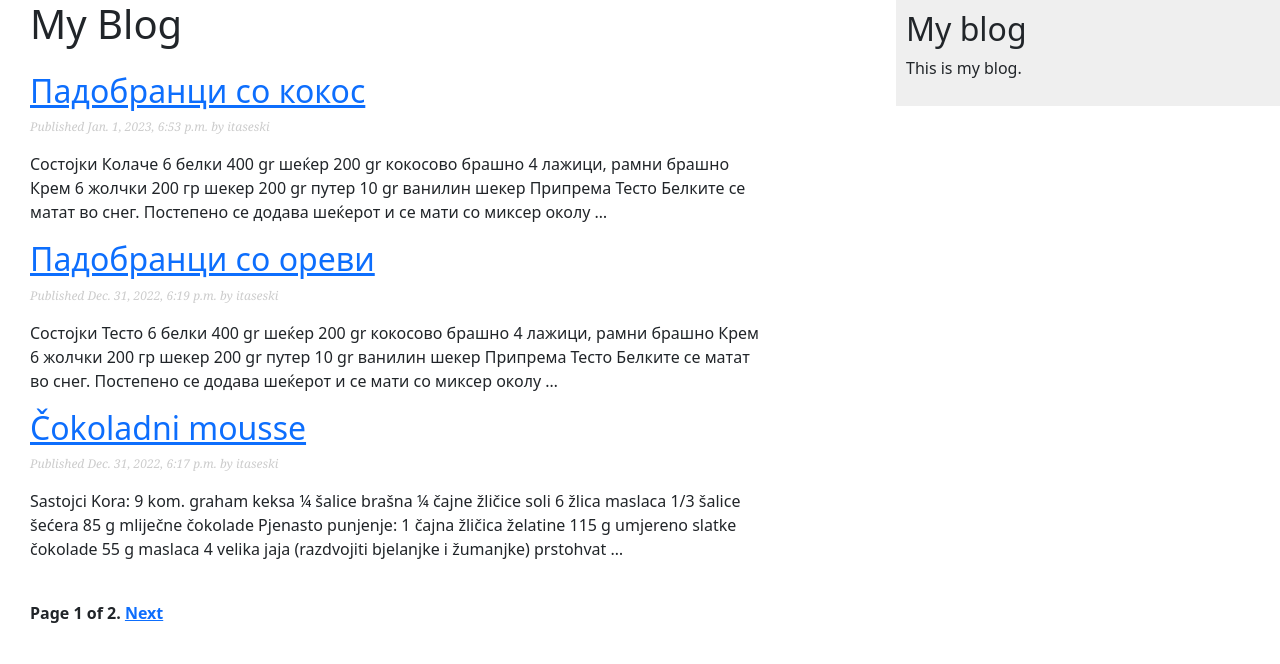
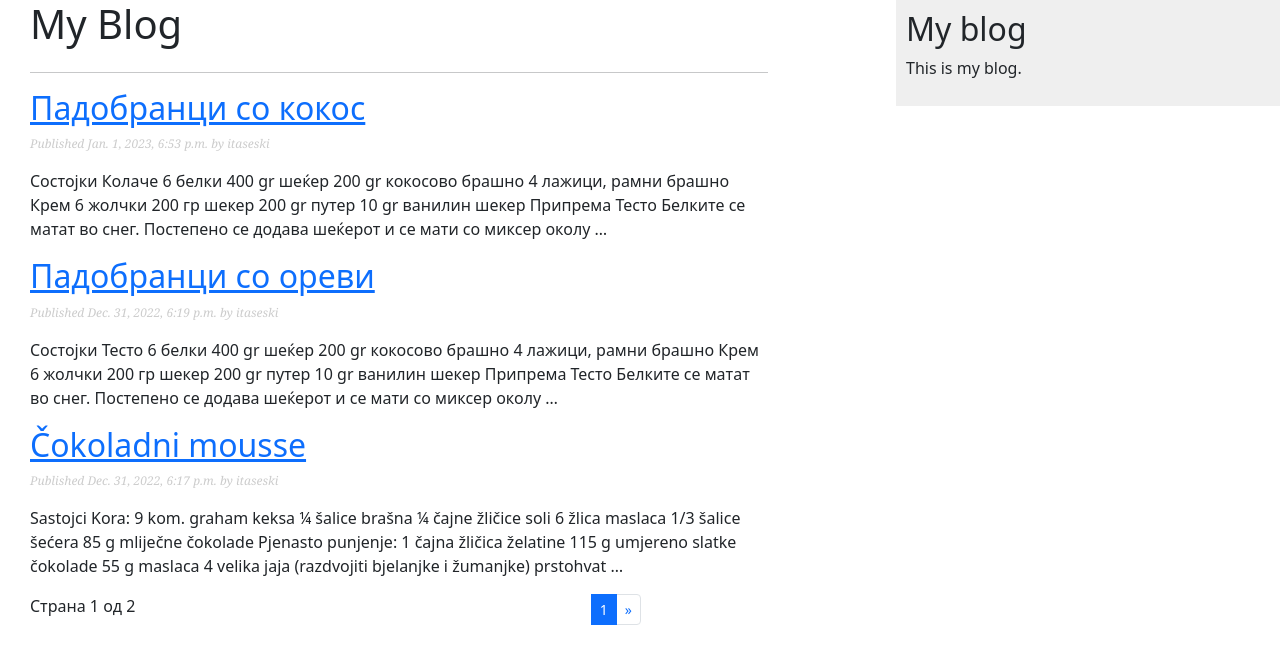
Before and after one commit to itaseski/male, a Django app: page /blog/ in a window 1280 px wide. Shown: the top 664 px of the page. Run offline with Django 4.2, Linux system fonts and the light colour scheme; data comes from the database, SQL or seed files in the repository.

Commit message:
Handling pagination errors

```diff
--- a/blog/static/css/blog.css
+++ b/blog/static/css/blog.css
@@ -26,11 +26,7 @@ p.date {
     font-style: italic;
 }
 
-/* pagination */
-.pagination {
-    margin:40px 0;
-    font-weight:bold;
-}
+
 
 /* forms */
 label {
--- a/blog/templates/blog/post/list.html
+++ b/blog/templates/blog/post/list.html
@@ -4,6 +4,7 @@
 
 {% block content %}
     <h1 class="mb-4">My Blog</h1>
+    <hr>
     {% for post in posts %}
         <h2>
             <a href="{{ post.get_absolute_url }}">
--- a/blog/templates/pagination.html
+++ b/blog/templates/pagination.html
@@ -1,13 +1,27 @@
-<div class="pagination">
-    <span class="step-links">
-      {% if page.has_previous %}
-        <a href="?page={{ page.previous_page_number }}">Previous</a>
-      {% endif %}
-      <span class="current">
-        Page {{ page.number }} of {{ page.paginator.num_pages }}.
-      </span>
-      {% if page.has_next %}
-        <a href="?page={{ page.next_page_number }}">Next</a>
-      {% endif %}
-    </span>
+<div class="row">
+  <div class="col-xl-10">
+      <ul class="pagination pagination-sm justify-content-center">
+        <li class="page-item active me-auto">
+          <p class="ms-auto">Страна {{ page.number }} од {{ page.paginator.num_pages }}</p>
+        </li>
+        {% if page.has_previous %}
+        <li class="page-item">
+            <a class="page-link" href="?page={{ page.previous_page_number }}"><span aria-hidden="true">&laquo;</span></a>
+        </li>
+        {% endif %}
+        <li class="page-item active">
+          <a class="page-link" href="#">{{ page.number }}</a>
+        </li>
+        {% if page.has_next %}
+          <li class="page-item">
+            <a class="page-link" href="?page={{ page.next_page_number }}"><span aria-hidden="true">&raquo;</span></a>
+          </li>
+        {% endif %}
+
+      </ul>
+
   </div>
+  <div class="col-xl-2">
+
+  </div>
+</div>
--- a/blog/views.py
+++ b/blog/views.py
@@ -6,12 +6,20 @@ from .models import Post
 
 def post_list(request):
     post_list = Post.published.all()
-    # Pagination with 3 posts per page
     paginator = Paginator(post_list, 3)
-    page_number = request.GET.get('page', 1)
-    posts = paginator.page(page_number)
+    page_number = request.GET.get('page', 1) # If the page parameter is not in the GET parameters of the request, we use the default value 1 to load the first page of results
 
-    context = {'posts':posts}
+    try:
+        posts_obj = paginator.get_page(page_number)
+    except PageNotAnInteger:
+        # If page_number is not an integer deliver the first page
+        posts_obj = paginator.page(1)
+    except EmptyPage:
+        # If page_number is out of range deliver last page of results
+        posts_obj = paginator.page(paginator.num_pages)
+
+    context = {'posts':posts_obj}
+
     return render(request, 'blog/post/list.html', context)
 
 def post_detail(request, year, month, day, post):
```
